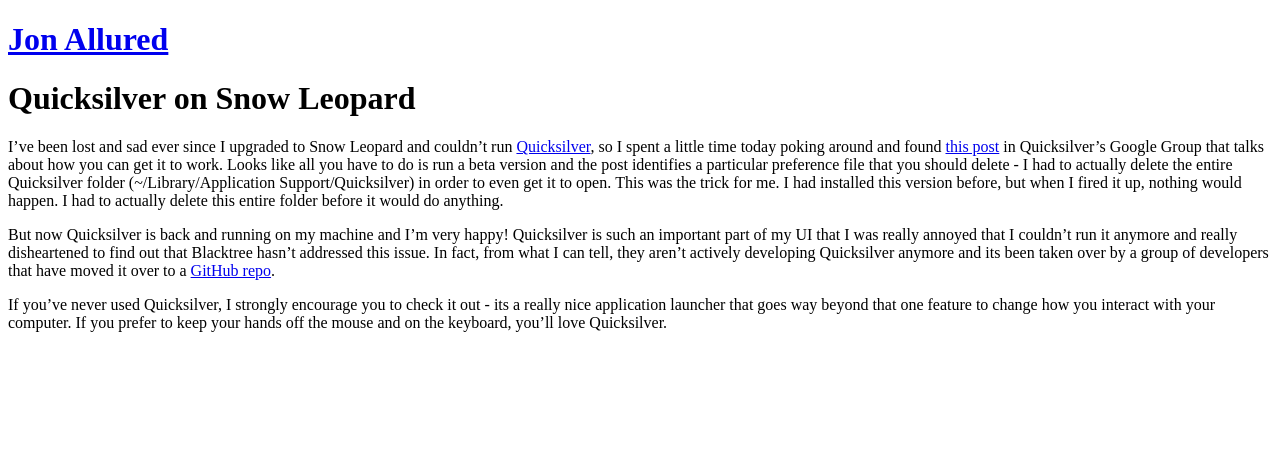
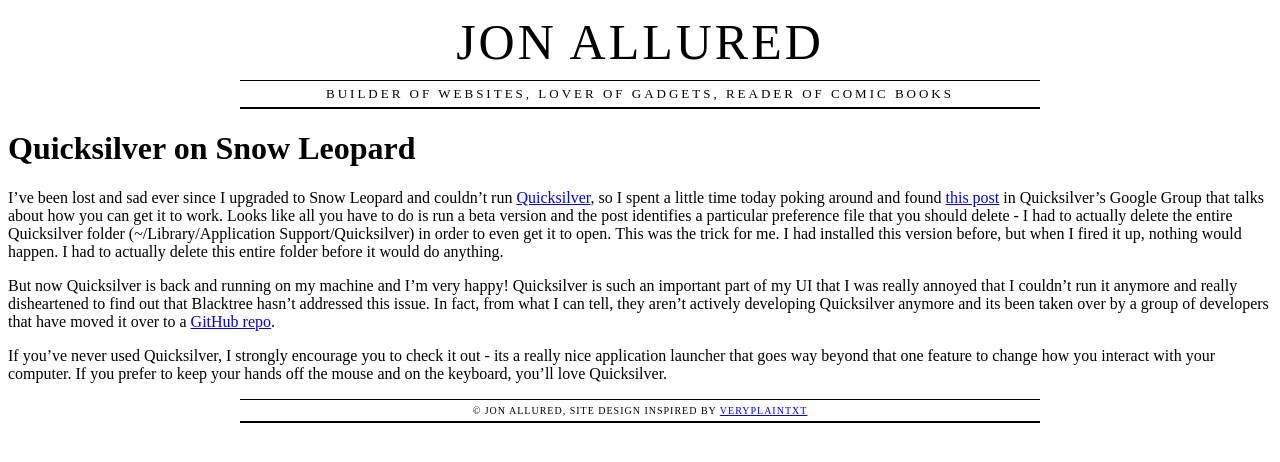
Before and after one commit to jonallured/jonallured.com, a Jekyll site: the page built from _posts/2009-12-30-quicksilver-on-snow-leopard.md, in a window 1280 px wide. Shown: the top 462 px of the page. Built offline with Jekyll 4.4.1, drawn with Linux system fonts in a browser that asks for light colours.

Commit message:
added a favicon and then moved most of the markup from the index file to the default layout

```diff
--- a/_layouts/default.html
+++ b/_layouts/default.html
@@ -1,12 +1,19 @@
 <!DOCTYPE html>
-<html lang="en-us">
+<html lang="en">
 	<head>
 		<meta charset="utf-8" />
 		<title>{{ page.title }}</title>
-	<link rel="stylesheet" href="style.css" type="text/css" />
+		<link rel="icon" type="image/gif" href="/favicon.gif" />
+		<link rel="stylesheet" href="/style.css" type="text/css" />
 	</head>
 	<body>
-	<h1 id="siteTitle"><a href="/">Jon Allured</a></h1>
+		<header>
+			<h1 id="home"><a href="/">Jon Allured</a></h1>
+			<p id="tagline">Builder of Websites, Lover of Gadgets, Reader of Comic Books</p>
+		</header>
 		{{ content }}
+		<footer>
+			<p>&copy; Jon Allured, site design inspired by <a href="http://www.plaintxt.org/#veryplaintxt">VERYPLAINTXT</a></p>
+		</footer>
 	</body>
 </html>
```
Also changed, not shown: index.html (+8 -17 lines), favicon.gif (added). Lines whose indentation alone changed are shown as unchanged.
